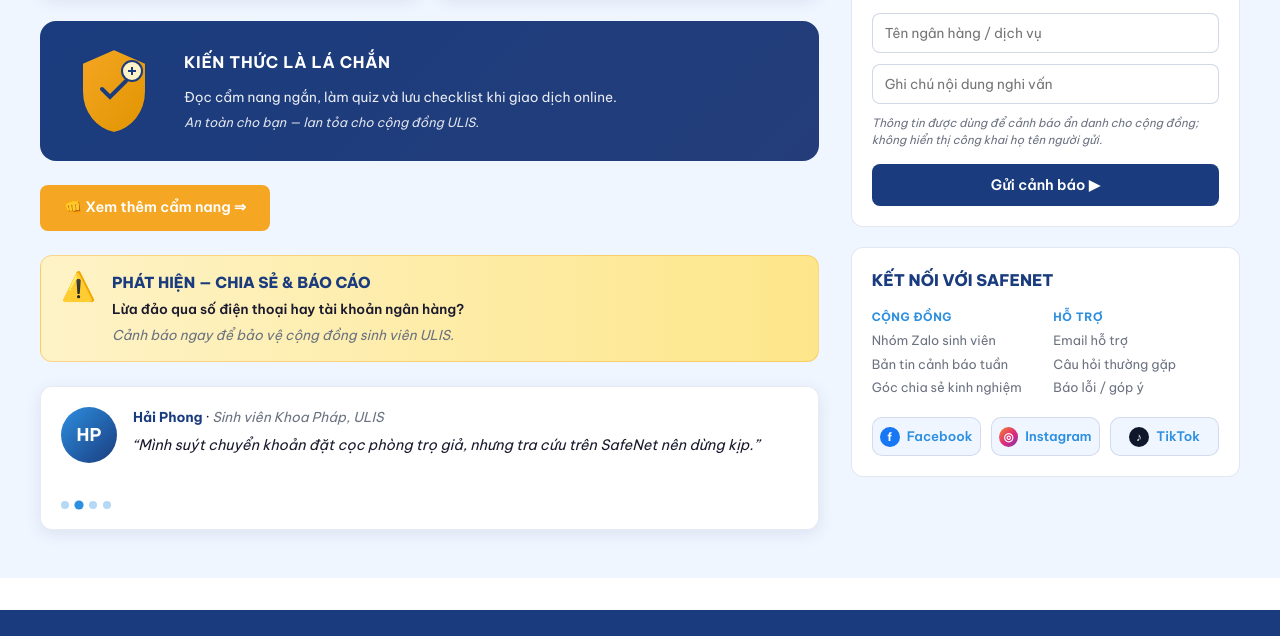
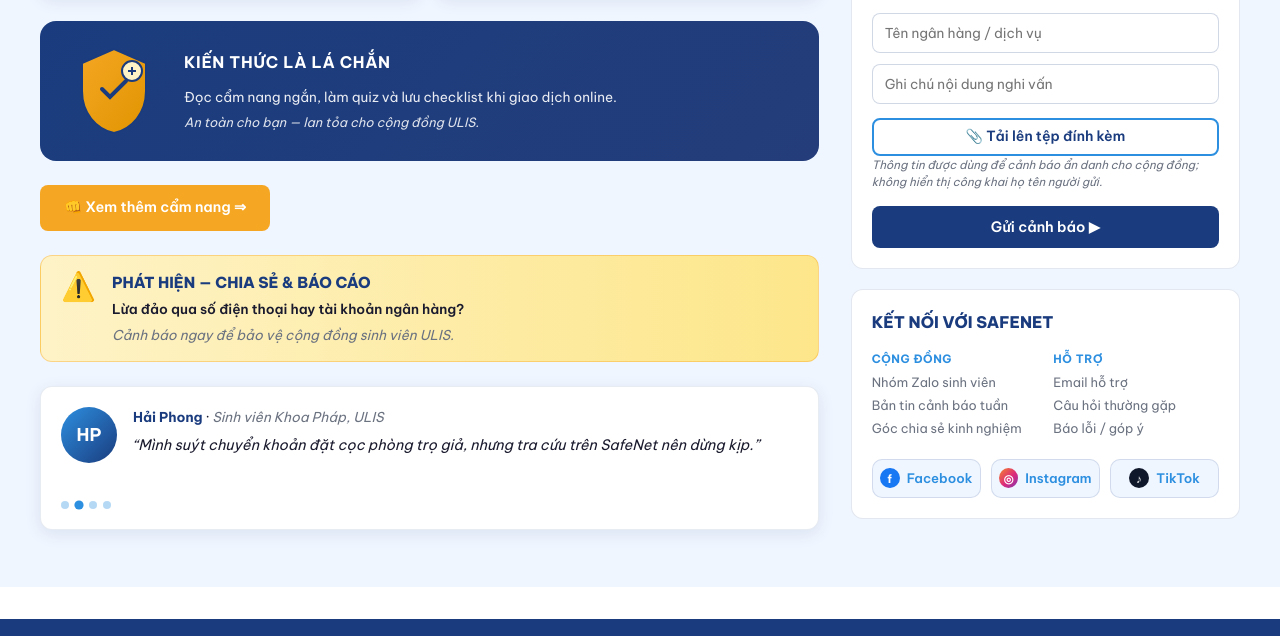
Before and after one commit to trongnd106/safenet, a plain HTML site: page index.html in a window 1280 px wide. Shown: the part 2416-3052 px from the top of the page. Drawn offline with Linux system fonts and the light colour scheme.

Commit message:
Build landing-page v1.1

```diff
--- a/index.html
+++ b/index.html
@@ -373,11 +373,13 @@
             </p>
             <span class="time" style="display:inline-block;background:var(--bg-light);color:var(--primary);padding:0.2rem 0.6rem;border-radius:999px;font-size:0.75rem;font-weight:600">2 giờ trước</span>
             <form class="form-stack" style="margin-top:1rem" onsubmit="return false;">
-              <input type="text" placeholder="Tên ngân hàng / dịch vụ" autocomplete="organization" />
-              <input type="text" placeholder="Ghi chú nội dung nghi vấn" />
-              <p class="form-note">Thông tin được dùng để cảnh báo ẩn danh cho cộng đồng; không hiển thị công khai họ tên người gửi.</p>
-              <button type="button" class="btn btn-dark">Gửi cảnh báo ▶</button>
-            </form>
+               <input type="text" placeholder="Tên ngân hàng / dịch vụ" autocomplete="organization" />
+               <input type="text" placeholder="Ghi chú nội dung nghi vấn" />
+               <input type="file" id="evidence-upload" accept=".jpg,.jpeg,.png,.pdf,.doc,.docx" style="display:none" />
+               <label for="evidence-upload" class="btn btn-outline" style="width:100%;text-align:center;cursor:pointer;margin-top:0.25rem;padding:0.4rem 0.75rem;font-size:0.875rem">📎 Tải lên tệp đính kèm</label>
+               <p class="form-note">Thông tin được dùng để cảnh báo ẩn danh cho cộng đồng; không hiển thị công khai họ tên người gửi.</p>
+               <button type="button" class="btn btn-dark">Gửi cảnh báo ▶</button>
+             </form>
           </div>
 
           <div class="panel-light">
```
